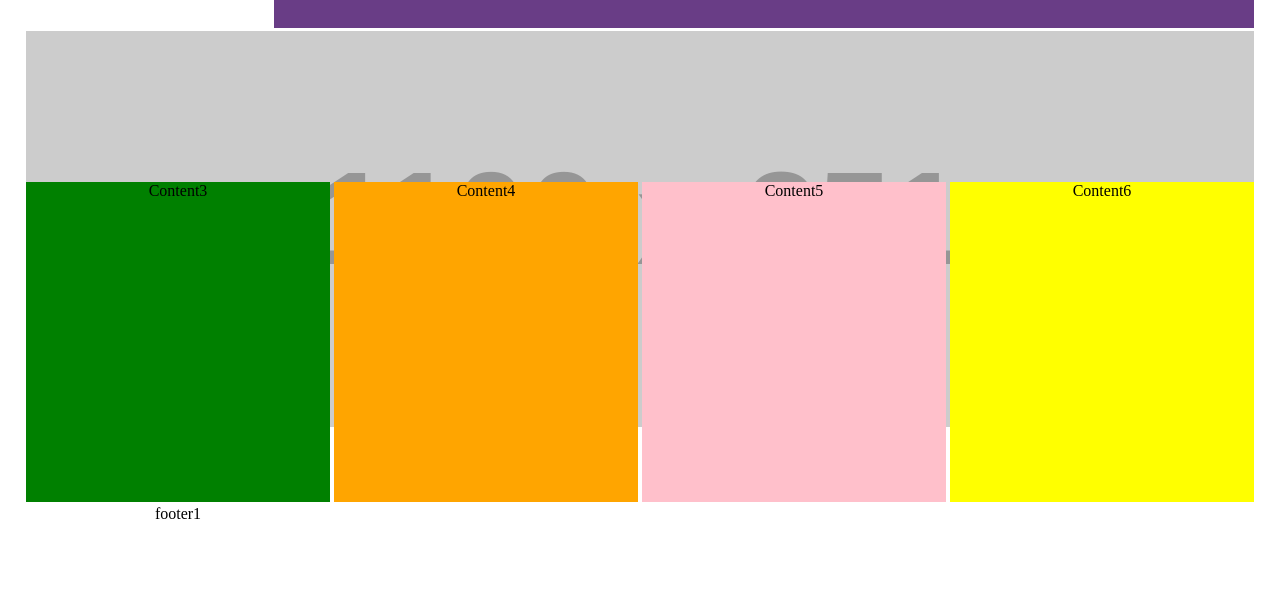
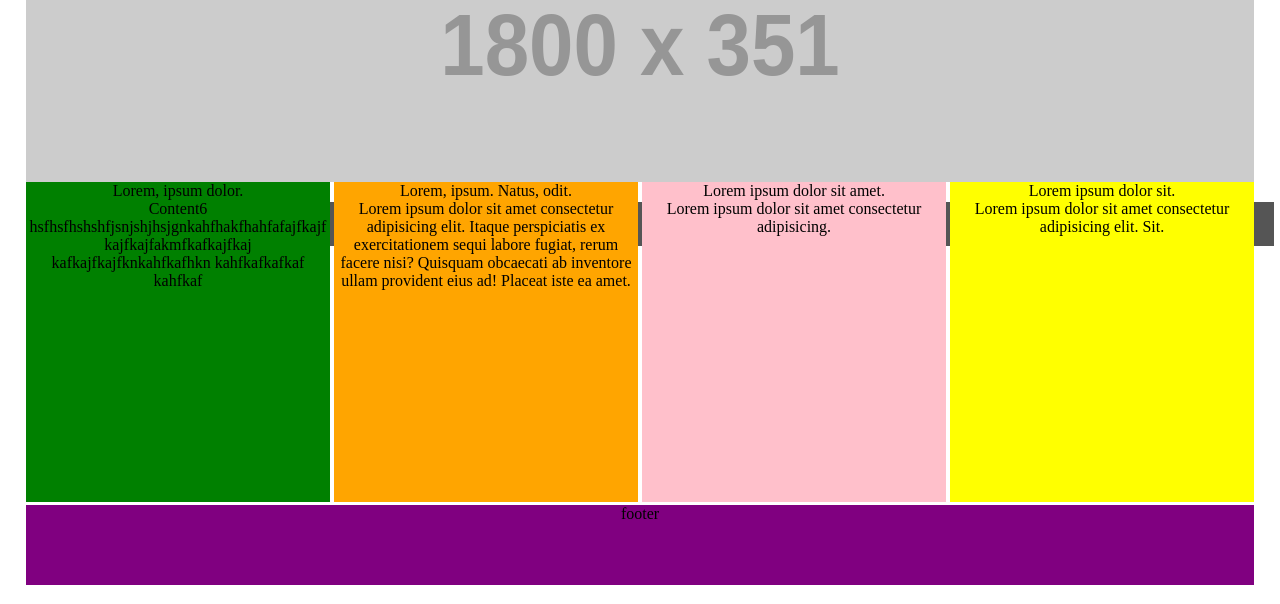
Before and after one commit to immangat/Comp1537Assignment-3, a plain HTML site: page index.html in a window 1280 px wide. Shown: the part 247-851 px from the top of the page. Drawn offline with Linux system fonts and the light colour scheme; placeholder pictures from the web are drawn by us.

Commit message:
third commit

```diff
--- a/index.html
+++ b/index.html
@@ -1,5 +1,6 @@
 <!DOCTYPE html>
 <html lang="en">
+
 <head>
     <meta charset="UTF-8">
     <meta http-equiv="X-UA-Compatible" content="IE=edge">
@@ -7,41 +8,55 @@
     <title>Document</title>
     <link rel="stylesheet" href="styles.css">
 </head>
+
 <body>
     <div class="container">
         <header>
-        <div id="logo"><img  id= "img" src="./images/mother.svg" alt="mother"></div>
+            <div id="logo"><img id="img" src="./images/mother.svg" alt="mother"></div>
             <div id="Banner">
-            <img src="http://dummyimage.com/1100x351/aabbcc/000000" alt="image"/>
+                <div id="bannerImg">
+                <img src="http://dummyimage.com/1800x351/aabbcc/000000" alt="image" />
                 </div>
+
+            <div class="containerNav">
+                <div class="topnav">
+                    <a href="#home">Home</a>
+                    <a href="#news">News</a>
+                    <a href="#contact">Contact</a>
+                    <a href="#about">About</a>
+                </div>
+            </div>
+            </div>
+
+
             <div id="SideBar">
 
-                        <img  id= "img1" src="./images/icon1.svg" alt="icon1">
+                <img id="img1" src="./images/icon1.svg" alt="icon1">
                 <div id="SBT1" class="SBT">
                     Lorem.1
                 </div>
 
 
 
-                        <img  id= "img2" src="./images/icon1.svg" alt="icon1">
+                <img id="img2" src="./images/icon1.svg" alt="icon1">
                 <div id="SBT2" class="SBT">
                     Lorem.1
                 </div>
 
 
-                        <img  id= "img3" src="./images/icon1.svg" alt="icon1">
+                <img id="img3" src="./images/icon1.svg" alt="icon1">
                 <div id="SBT3" class="SBT">
                     Lorem.1
                 </div>
 
 
-                        <img  id= "img4" src="./images/icon1.svg" alt="icon1">
+                <img id="img4" src="./images/icon1.svg" alt="icon1">
                 <div id="SBT4" class="SBT">
                     Lorem.1
                 </div>
 
 
-                        <img  id= "img5" src="./images/icon1.svg" alt="icon1">
+                <img id="img5" src="./images/icon1.svg" alt="icon1">
                 <div id="SBT5" class="SBT">
                     Lorem.1
                 </div>
@@ -52,12 +67,44 @@
         </header>
 
         <div id="content2">Content2</div>
-    <div id="content3">Content3</div>
-    <div id="content4">Content4</div>
-    <div id="content5">Content5</div>
-    <div id="content6">Content6</div>
-    <footer id="footer2">footer1</footer>
+        <div id="content3">
+            <div class="texttitle">
+                Lorem, ipsum dolor.
+            </div>
+            <div class="textbody">
+                Content6 hsfhsfhshshfjsnjshjhsjgnkahfhakfhahfafajfkajf kajfkajfakmfkafkajfkaj kafkajfkajfknkahfkafhkn
+                kahfkafkafkaf kahfkaf
+            </div>
+        </div>
+        <div id="content4">
+            <div class="texttitle">
+                Lorem, ipsum.
+                Natus, odit.
+            </div>
+            <div class="textbody">
+                Lorem ipsum dolor sit amet consectetur adipisicing elit. Itaque perspiciatis ex exercitationem sequi labore fugiat, rerum facere nisi? Quisquam obcaecati ab inventore ullam provident eius ad! Placeat iste ea amet.
+            </div>
+        </div>
+        <div id="content5">
+            <div class="texttitle">
+                Lorem ipsum dolor sit amet.
+
+            </div>
+            <div class="textbody">
+                Lorem ipsum dolor sit amet consectetur adipisicing.
+            </div>
+        </div>
+        <div id="content6">
+            <div class="texttitle">
+               Lorem ipsum dolor sit.
+            </div>
+            <div class="textbody">
+              Lorem ipsum dolor sit amet consectetur adipisicing elit. Sit.
+            </div>
+        </div>
+        <footer id="footer">footer</footer>
 
     </div>
 </body>
+
 </html>
--- a/styles.css
+++ b/styles.css
@@ -10,7 +10,7 @@ body {
 .container{
     display:grid;
     height:100vh;
-    grid-template-columns: 1fr 1fr 1fr 1fr 1fr;
+    grid-template-columns: 0.2fr 0.2fr 0.2fr 0.2fr 0.2fr;
     grid-template-rows: 50% 40% 10%;
     grid-template-areas:
     "header header header header header"
@@ -22,11 +22,10 @@ body {
 
 header{
     display:grid;
-    height:100%;
+    height: 100%;
     grid-area: header;
-    border-radius: 20px;
     grid-template-columns: 1fr 4fr;
-    grid-template-rows: 35% 65%;
+    grid-template-rows: 25% 75%;
     grid-template-areas:
     "logo banner"
     "SideBar banner";
@@ -35,28 +34,55 @@ header{
 }
 
 
-
-
-
-
 #logo{
     grid-area: logo;
-
-
 }
 
 #Banner{
 
     background-color: rgb(10, 233, 95);
     grid-area: banner;
+}
+.containerNav {
+    margin: 20px;
+    width: 100%;
+    grid-area: banner;
+  }
 
-}
-#Banner img {
+#bannerImg {
     width: 100%;
     height: 100%;
   }
 
+  .topnav {
+    width: 100%;
+    background-color: #555;
+    overflow: auto;
+}
 
+  .topnav a {
+    float: left;
+    padding: 12px;
+    color: white;
+    text-decoration: none;
+    font-size: 17px;
+    width: 20%;
+    text-align: center;
+  }
+
+  .topnav a:hover {
+    background-color: #ddd;
+    color: black;
+  }
+
+
+
+
+
+.textbody, .texttitle{
+
+    overflow: auto;
+}
 
 
 
@@ -234,7 +260,6 @@ header{
     .container{
         grid-template-columns: 1fr 1fr 1fr 1fr;
         grid-template-rows: 50% 40% 10%;
-
         grid-template-areas:
         "header header header header "
         "content3 content4 content5 content6"
@@ -244,13 +269,20 @@ header{
 
     header{
         grid-template-columns: 1fr 4fr;
-        grid-template-rows: 1fr 2fr;
+        grid-template-rows: 35% 65%;
         grid-template-areas:
         "logo SideBar"
         "banner banner";
         grid-gap: 0.2rem;
 
     }
+
+
+    #Banner img {
+        width: 100%;
+        height: 100%;
+      }
+
 
 
 #SideBar{
@@ -297,7 +329,7 @@ header{
 
 
 
-@media only screen and (max-width: 701px){
+@media only screen and (max-width: 700px){
 
     .container{
         overflow: scroll;
```
Lines whose indentation alone changed are shown as unchanged.
